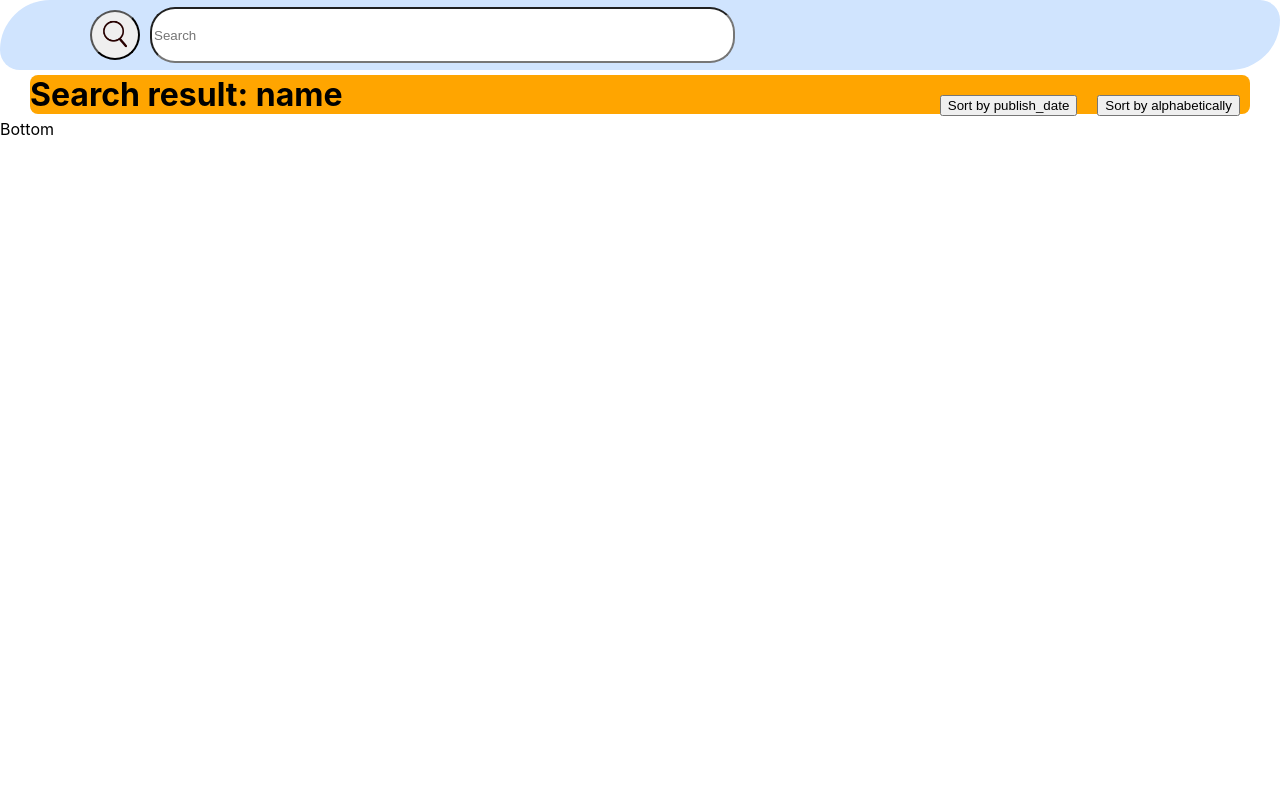
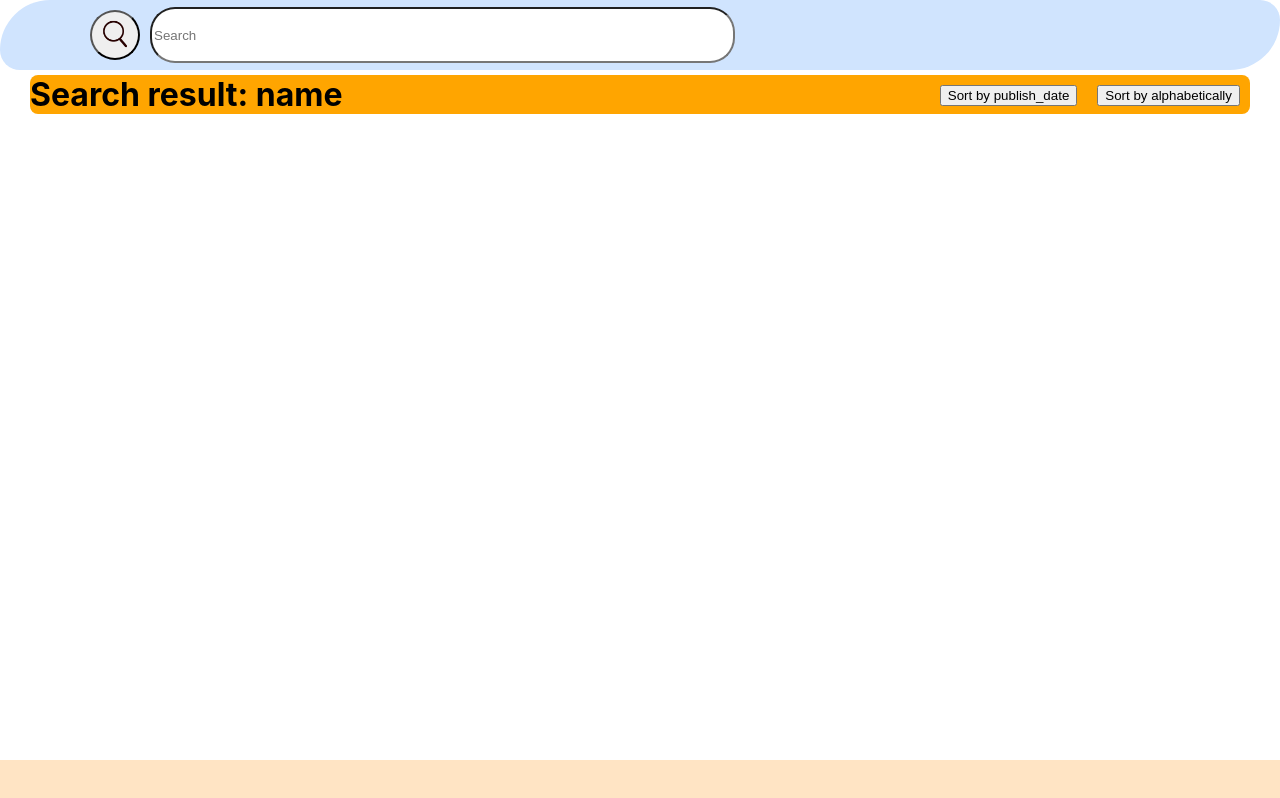
Before and after one commit to stanely158831384/BMO-assessment, a React (Create React App) app: page / in a window 1280 px wide. Built offline with nearby package versions, Linux system fonts and the light colour scheme.

Commit message:
add bottom bar

```diff
--- a/src/component/Bottom.js
+++ b/src/component/Bottom.js
@@ -3,10 +3,20 @@ import React from "react";
 
 function Bottom() {
 
+    let bottomCss = {
+        width: "100%",
+        height: "40px",
+        backgroundColor:"bisque",
+        position: "fixed",
+        bottom: "0px"
+    }
 
     return(
+
         <div>
-            Bottom
+            <div style={{height: "50px"}}></div>
+            <div style={bottomCss}>
+            </div>
         </div>
     )
 }
--- a/src/pages/Home.js
+++ b/src/pages/Home.js
@@ -29,7 +29,7 @@ function Home(){
 
     let buttonCss = {
         display: "inline",
-        margin: "20px 10px 5px 10px",
+        margin: "10px 10px 5px 10px",
         float: "right",
     }
 
@@ -66,8 +66,6 @@ function Home(){
                     }
                     return (a1-b1);
                 })
-                console.log("here is the publish data");
-                console.log(dbObject.docs);
                 dispatch({type:"addData",value:dbObject});
             }
 
@@ -75,7 +73,16 @@ function Home(){
     }
 
     function sortByAlphabetic(){
+        let dbObject = Object.assign({},db);
+        if(dbObject.docs!=null){
+            if(dbObject.docs.length!=0){
+                dbObject.docs.sort(function(a,b){
+                    return a.title.localeCompare(b.title);
+                })
+                dispatch({type:"addData",value:dbObject});
+            }
 
+        }
     }
 
 
@@ -120,7 +127,7 @@ function Home(){
     return(
         <div style={dispalyFormCss}>
             <h1 style={{display: 'inline'}}>Search result: name</h1>
-            <button onClick={null} style={buttonCss}>Sort by alphabetically</button>
+            <button onClick={sortByAlphabetic} style={buttonCss}>Sort by alphabetically</button>
             <button onClick={sortByPublishDate} style={buttonCss}>Sort by publish_date</button>
             {parse(htmlString)}
         </div>
```
